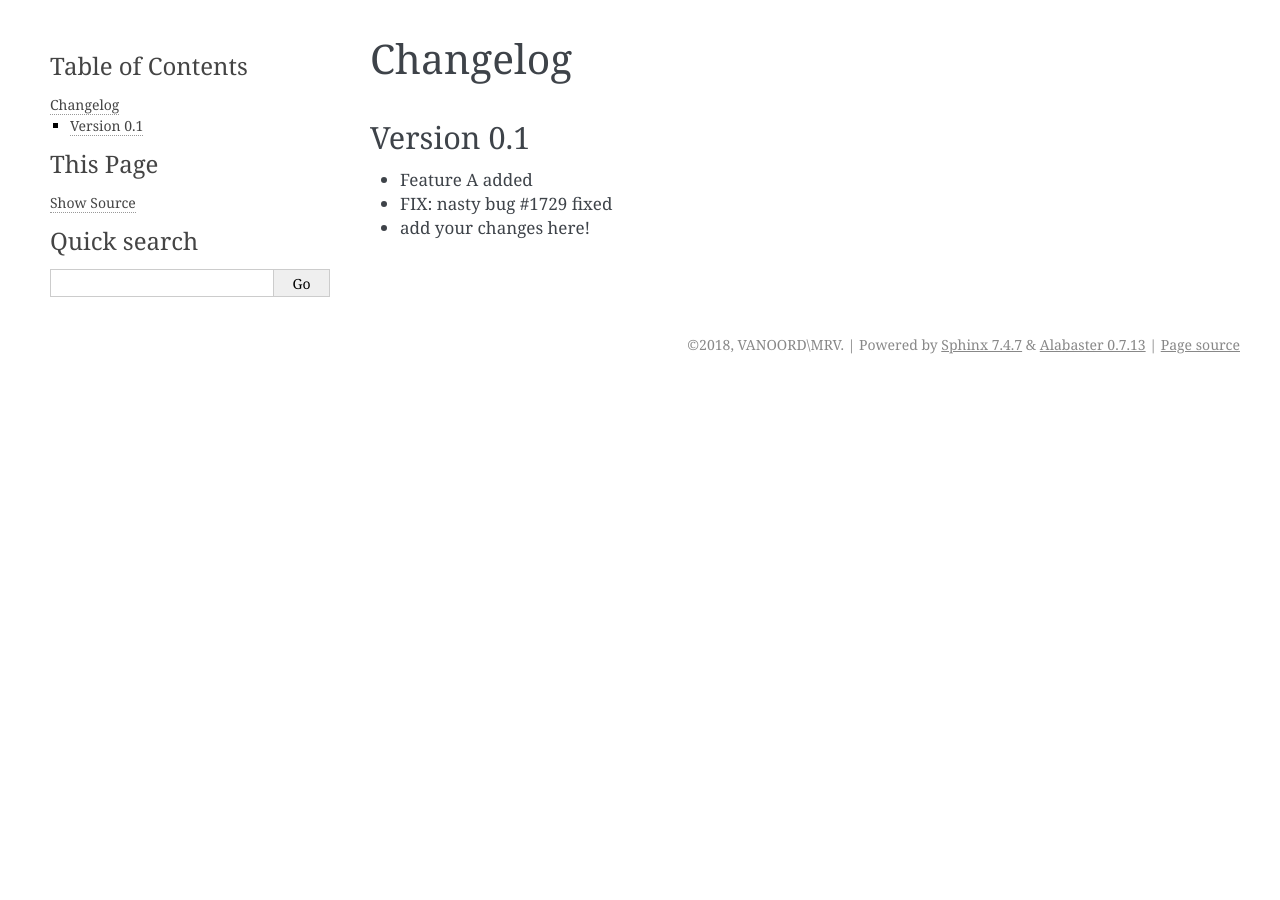
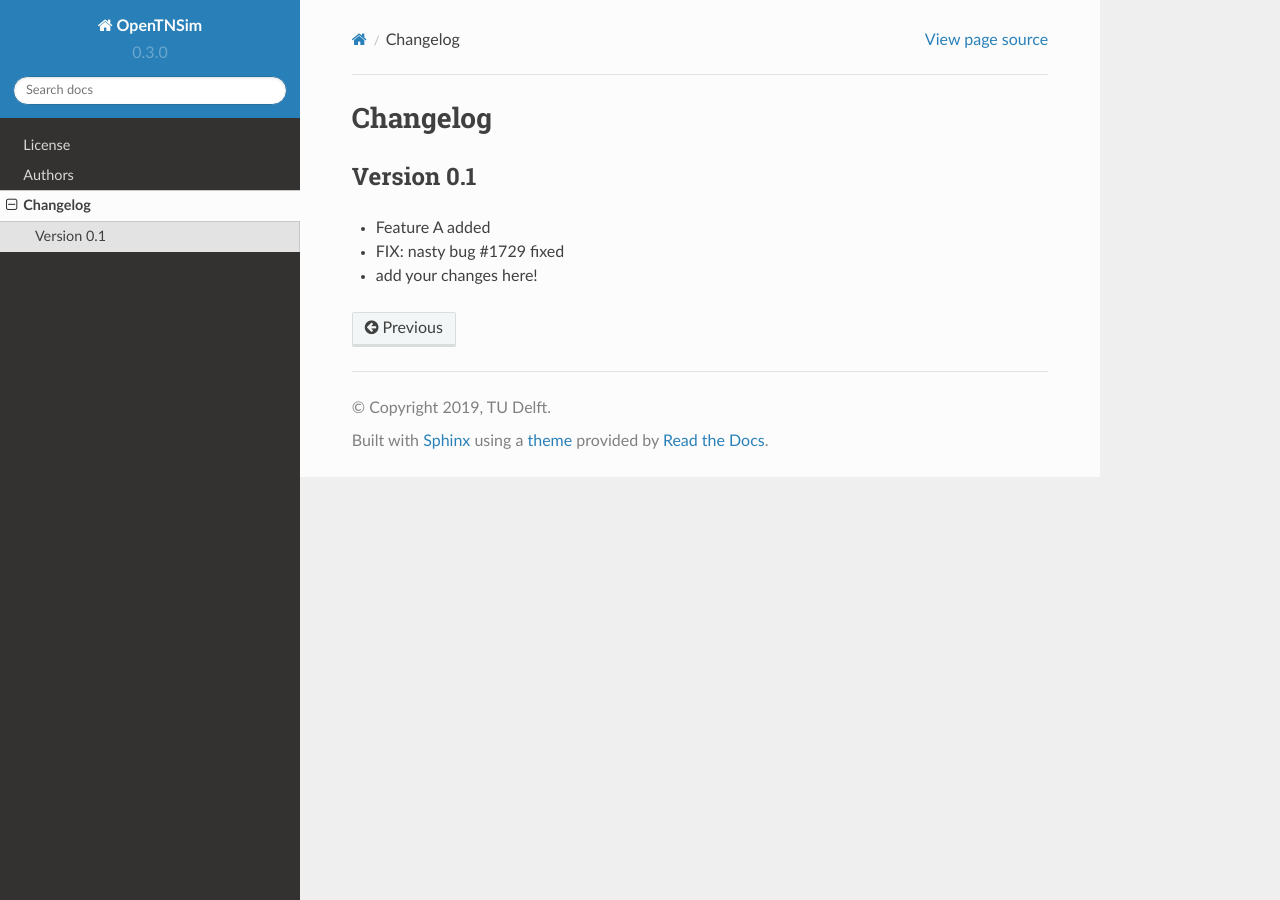
Before and after one commit to TUDelft-CITG/OpenTNSim, a Sphinx documentation site: the page built from docs/changelog.rst, in a window 1280 px wide. Built offline with Sphinx 7.4.7 and the Read the Docs theme 2.0.0, drawn with Linux system fonts in a browser that asks for light colours; pages that are not in the unit, such as notebooks, are missing from menus; some of the changed lines change nothing that is shown.

Commit message:
Update conf.py

```diff
--- a/docs/conf.py
+++ b/docs/conf.py
@@ -1,6 +1,11 @@
+#!/usr/bin/env python
 # -*- coding: utf-8 -*-
 #
-# This file is execfile()d with the current directory set to its containing dir.
+# opentnsim documentation build configuration file, created by
+# sphinx-quickstart on Fri Jun  9 13:47:02 2017.
+#
+# This file is execfile()d with the current directory set to its
+# containing dir.
 #
 # Note that not all possible configuration values are present in this
 # autogenerated file.
@@ -8,268 +13,152 @@
 # All configuration values have a default; values that are commented out
 # serve to show the default.
 
+# If extensions (or modules to document with autodoc) are in another
+# directory, add these directories to sys.path here. If the directory is
+# relative to the documentation root, use os.path.abspath to make it
+# absolute, like shown here.
+#
 import os
 import sys
-import inspect
-import shutil
+sys.path.insert(0, os.path.abspath('..'))
 
-__location__ = os.path.join(os.getcwd(), os.path.dirname(
-    inspect.getfile(inspect.currentframe())))
+import openclsim
 
-# If extensions (or modules to document with autodoc) are in another directory,
-# add these directories to sys.path here. If the directory is relative to the
-# documentation root, use os.path.abspath to make it absolute, like shown here.
-sys.path.insert(0, os.path.join(__location__, '../src'))
-
-# -- Run sphinx-apidoc ------------------------------------------------------
-# This hack is necessary since RTD does not issue `sphinx-apidoc` before running
-# `sphinx-build -b html . _build/html`. See Issue:
-# https://github.com/rtfd/readthedocs.org/issues/1139
-# DON'T FORGET: Check the box "Install your project inside a virtualenv using
-# setup.py install" in the RTD Advanced Settings.
-# Additionally it helps us to avoid running apidoc manually
-
-try:  # for Sphinx >= 1.7
-    from sphinx.ext import apidoc
-except ImportError:
-    from sphinx import apidoc
-
-output_dir = os.path.join(__location__, "api")
-module_dir = os.path.join(__location__, "../src/transport_network_analysis")
-try:
-    shutil.rmtree(output_dir)
-except FileNotFoundError:
-    pass
-
-try:
-    import sphinx
-    from pkg_resources import parse_version
-
-    cmd_line_template = "sphinx-apidoc -f -o {outputdir} {moduledir}"
-    cmd_line = cmd_line_template.format(outputdir=output_dir, moduledir=module_dir)
-
-    args = cmd_line.split(" ")
-    if parse_version(sphinx.__version__) >= parse_version('1.7'):
-        args = args[1:]
-
-    apidoc.main(args)
-except Exception as e:
-    print("Running `sphinx-apidoc` failed!\n{}".format(e))
-
-# -- General configuration -----------------------------------------------------
+# -- General configuration ---------------------------------------------
 
 # If your documentation needs a minimal Sphinx version, state it here.
+#
 # needs_sphinx = '1.0'
 
-# Add any Sphinx extension module names here, as strings. They can be extensions
-# coming with Sphinx (named 'sphinx.ext.*') or your custom ones.
-extensions = ['sphinx.ext.autodoc', 'sphinx.ext.intersphinx', 'sphinx.ext.todo',
-              'sphinx.ext.autosummary', 'sphinx.ext.viewcode', 'sphinx.ext.coverage',
-              'sphinx.ext.doctest', 'sphinx.ext.ifconfig', 'sphinx.ext.mathjax',
-              'sphinx.ext.napoleon']
+# Add any Sphinx extension module names here, as strings. They can be
+# extensions coming with Sphinx (named 'sphinx.ext.*') or your custom ones.
+extensions = ['sphinx.ext.autodoc', 'sphinx.ext.viewcode']
 
 # Add any paths that contain templates here, relative to this directory.
 templates_path = ['_templates']
 
-# The suffix of source filenames.
+# The suffix(es) of source filenames.
+# You can specify multiple suffix as a list of string:
+#
+# source_suffix = ['.rst', '.md']
 source_suffix = '.rst'
-
-# The encoding of source files.
-# source_encoding = 'utf-8-sig'
 
 # The master toctree document.
 master_doc = 'index'
 
 # General information about the project.
-project = u'transport-network-analysis'
-copyright = u'2018, VANOORD\MRV'
+project = u'OpenTNSim'
+copyright = u"2019, TU Delft"
+author = u"Mark van Koningsveld"
 
-# The version info for the project you're documenting, acts as replacement for
-# |version| and |release|, also used in various other places throughout the
-# built documents.
+# The version info for the project you're documenting, acts as replacement
+# for |version| and |release|, also used in various other places throughout
+# the built documents.
 #
 # The short X.Y version.
-version = ''  # Is set by calling `setup.py docs`
+version = opentnsim.__version__
 # The full version, including alpha/beta/rc tags.
-release = ''  # Is set by calling `setup.py docs`
+release = opentnsim.__version__
 
 # The language for content autogenerated by Sphinx. Refer to documentation
 # for a list of supported languages.
-# language = None
-
-# There are two options for replacing |today|: either, you set today to some
-# non-false value, then it is used:
-# today = ''
-# Else, today_fmt is used as the format for a strftime call.
-# today_fmt = '%B %d, %Y'
+#
+# This is also used if you do content translation via gettext catalogs.
+# Usually you set "language" from the command line for these cases.
+language = None
 
 # List of patterns, relative to source directory, that match files and
 # directories to ignore when looking for source files.
-exclude_patterns = ['_build']
-
-# The reST default role (used for this markup: `text`) to use for all documents.
-# default_role = None
-
-# If true, '()' will be appended to :func: etc. cross-reference text.
-# add_function_parentheses = True
-
-# If true, the current module name will be prepended to all description
-# unit titles (such as .. function::).
-# add_module_names = True
-
-# If true, sectionauthor and moduleauthor directives will be shown in the
-# output. They are ignored by default.
-# show_authors = False
+# This patterns also effect to html_static_path and html_extra_path
+exclude_patterns = ['_build', 'Thumbs.db', '.DS_Store']
 
 # The name of the Pygments (syntax highlighting) style to use.
 pygments_style = 'sphinx'
 
-# A list of ignored prefixes for module index sorting.
-# modindex_common_prefix = []
-
-# If true, keep warnings as "system message" paragraphs in the built documents.
-# keep_warnings = False
+# If true, `todo` and `todoList` produce output, else they produce nothing.
+todo_include_todos = False
 
 
-# -- Options for HTML output ---------------------------------------------------
+# -- Options for HTML output -------------------------------------------
 
 # Add a logo
 html_logo = "OpenTNSim.png"
 
 # The theme to use for HTML and HTML Help pages.  See the documentation for
 # a list of builtin themes.
-html_theme = "alabaster"
+#
+html_theme = "sphinx_rtd_theme"
 
-# Theme options are theme-specific and customize the look and feel of a theme
-# further.  For a list of options available for each theme, see the
+
+# Theme options are theme-specific and customize the look and feel of a
+# theme further.  For a list of options available for each theme, see the
 # documentation.
-html_theme_options = {
-    'sidebar_width': '300px',
-    'page_width': '1200px'
-}
-
-# Add any paths that contain custom themes here, relative to this directory.
-# html_theme_path = []
-
-# The name for this set of Sphinx documents.  If None, it defaults to
-# "<project> v<release> documentation".
-try:
-    from transport_network_analysis import __version__ as version
-except ImportError:
-    pass
-else:
-    release = version
-
-# A shorter title for the navigation bar.  Default is the same as html_title.
-# html_short_title = None
-
-# The name of an image file (relative to this directory) to place at the top
-# of the sidebar.
-# html_logo = ""
-
-# The name of an image file (within the static path) to use as favicon of the
-# docs.  This file should be a Windows icon file (.ico) being 16x16 or 32x32
-# pixels large.
-# html_favicon = None
+#
+# html_theme_options = {}
 
 # Add any paths that contain custom static files (such as style sheets) here,
 # relative to this directory. They are copied after the builtin static files,
 # so a file named "default.css" will overwrite the builtin "default.css".
 html_static_path = ['_static']
 
-# If not '', a 'Last updated on:' timestamp is inserted at every page bottom,
-# using the given strftime format.
-# html_last_updated_fmt = '%b %d, %Y'
 
-# If true, SmartyPants will be used to convert quotes and dashes to
-# typographically correct entities.
-# html_use_smartypants = True
-
-# Custom sidebar templates, maps document names to template names.
-# html_sidebars = {}
-
-# Additional templates that should be rendered to pages, maps page names to
-# template names.
-# html_additional_pages = {}
-
-# If false, no module index is generated.
-# html_domain_indices = True
-
-# If false, no index is generated.
-# html_use_index = True
-
-# If true, the index is split into individual pages for each letter.
-# html_split_index = False
-
-# If true, links to the reST sources are added to the pages.
-# html_show_sourcelink = True
-
-# If true, "Created using Sphinx" is shown in the HTML footer. Default is True.
-# html_show_sphinx = True
-
-# If true, "(C) Copyright ..." is shown in the HTML footer. Default is True.
-# html_show_copyright = True
-
-# If true, an OpenSearch description file will be output, and all pages will
-# contain a <link> tag referring to it.  The value of this option must be the
-# base URL from which the finished HTML is served.
-# html_use_opensearch = ''
-
-# This is the file name suffix for HTML files (e.g. ".xhtml").
-# html_file_suffix = None
+# -- Options for HTMLHelp output ---------------------------------------
 
 # Output file base name for HTML help builder.
-htmlhelp_basename = 'transport_network_analysis-doc'
+htmlhelp_basename = 'opentnsimdoc'
 
 
-# -- Options for LaTeX output --------------------------------------------------
+# -- Options for LaTeX output ------------------------------------------
 
 latex_elements = {
-# The paper size ('letterpaper' or 'a4paper').
-# 'papersize': 'letterpaper',
+    # The paper size ('letterpaper' or 'a4paper').
+    #
+    # 'papersize': 'letterpaper',
 
-# The font size ('10pt', '11pt' or '12pt').
-# 'pointsize': '10pt',
+    # The font size ('10pt', '11pt' or '12pt').
+    #
+    # 'pointsize': '10pt',
 
-# Additional stuff for the LaTeX preamble.
-# 'preamble': '',
+    # Additional stuff for the LaTeX preamble.
+    #
+    # 'preamble': '',
+
+    # Latex figure (float) alignment
+    #
+    # 'figure_align': 'htbp',
 }
 
 # Grouping the document tree into LaTeX files. List of tuples
-# (source start file, target name, title, author, documentclass [howto/manual]).
+# (source start file, target name, title, author, documentclass
+# [howto, manual, or own class]).
 latex_documents = [
-  ('index', 'user_guide.tex', u'transport-network-analysis Documentation',
-   u'VANOORD\MRV', 'manual'),
+    (master_doc, 'opentnsim.tex',
+     u'OpenTNSim Documentation',
+     u'Mark van Koningsveld', 'manual'),
 ]
 
-# The name of an image file (relative to this directory) to place at the top of
-# the title page.
-# latex_logo = ""
 
-# For "manual" documents, if this is true, then toplevel headings are parts,
-# not chapters.
-# latex_use_parts = False
+# -- Options for manual page output ------------------------------------
 
-# If true, show page references after internal links.
-# latex_show_pagerefs = False
+# One entry per manual page. List of tuples
+# (source start file, name, description, authors, manual section).
+man_pages = [
+    (master_doc, 'opentnsim',
+     u'OpenTNSim Documentation',
+     [author], 1)
+]
 
-# If true, show URL addresses after external links.
-# latex_show_urls = False
 
-# Documents to append as an appendix to all manuals.
-# latex_appendices = []
+# -- Options for Texinfo output ----------------------------------------
 
-# If false, no module index is generated.
-# latex_domain_indices = True
-
-# -- External mapping ------------------------------------------------------------
-python_version = '.'.join(map(str, sys.version_info[0:2]))
-intersphinx_mapping = {
-    'sphinx': ('http://www.sphinx-doc.org/en/stable', None),
-    'python': ('https://docs.python.org/' + python_version, None),
-    'matplotlib': ('https://matplotlib.org', None),
-    'numpy': ('https://docs.scipy.org/doc/numpy', None),
-    'sklearn': ('http://scikit-learn.org/stable', None),
-    'pandas': ('http://pandas.pydata.org/pandas-docs/stable', None),
-    'scipy': ('https://docs.scipy.org/doc/scipy/reference', None),
-}
+# Grouping the document tree into Texinfo files. List of tuples
+# (source start file, target name, title, author,
+#  dir menu entry, description, category)
+texinfo_documents = [
+    (master_doc, 'opentnsim',
+     u'OpenTNSim Documentation',
+     author,
+     'opentnsim',
+     'One line description of project.',
+     'Miscellaneous'),
+]
```
